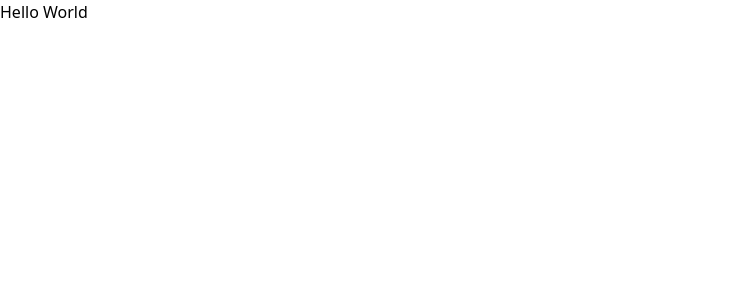
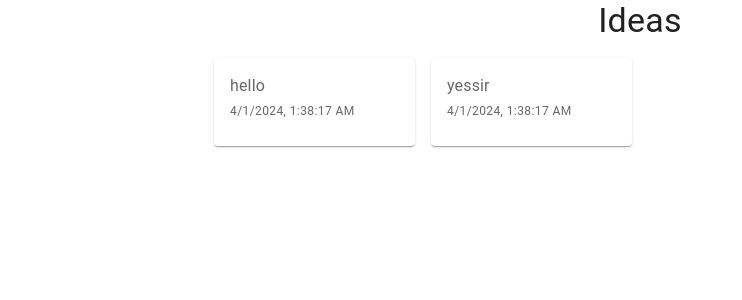
Before and after one commit to Sharat21/CSC301Project, a React (Vite) app in the folder plan-it/frontend/: page / in a window 1280 px wide. Shown: the top 300 px of the page, without its empty margins (0-742 px from the left). Built offline with nearby package versions, Linux system fonts and the light colour scheme.

Commit message:
[PLAN22-P24-T1] Completed simple rendition of Ideas page with a few default ideas for testing

```diff
--- a/plan-it/frontend/src/App.tsx
+++ b/plan-it/frontend/src/App.tsx
@@ -1,7 +1,10 @@
 import React from "react";
+// @ts-ignore
+import Ideas from './Ideas/Ideas';
 
 function App() {
-  return <p>Hello World</p>;
+  // return <p>Hello World</p>;
+  return <div> <Ideas /> </div>
 }
 
 export default App;
--- /dev/null
+++ b/plan-it/frontend/src/Ideas/Ideas.jsx
@@ -0,0 +1,23 @@
+import React, { useState } from 'react';
+import { Container, CssBaseline, Typography } from '@mui/material';
+import IdeaList from './components/IdeaList';
+
+const Ideas = () => {
+  const [ideas, setIdeas] = useState([{id: 0, content: "hello", date: new Date().toLocaleString()}, {id: 1, content: "yessir", date: new Date().toLocaleString()}]);
+
+  const addIdea = (newIdea) => {
+    setIdeas([...ideas, { id: ideas.length + 1, ...newIdea }]);
+  };
+
+  return (
+    <Container component="main" maxWidth="md">
+      <CssBaseline />
+      <Typography variant="h4" align="center" gutterBottom>
+        Ideas
+      </Typography>
+      <IdeaList ideas={ideas} />
+    </Container>
+  );
+};
+
+export default Ideas;
--- /dev/null
+++ b/plan-it/frontend/src/Ideas/components/Idea.jsx
@@ -0,0 +1,19 @@
+import React from 'react';
+import { Card, CardContent, Typography } from '@mui/material';
+
+const Idea = ({ content, date }) => {
+  return (
+    <Card>
+      <CardContent>
+        <Typography variant="body1" color="text.secondary">
+          {content}
+        </Typography>
+        <Typography variant="caption" color="text.secondary">
+          {date}
+        </Typography>
+      </CardContent>
+    </Card>
+  );
+};
+
+export default Idea;
--- /dev/null
+++ b/plan-it/frontend/src/Ideas/components/IdeaList.jsx
@@ -0,0 +1,19 @@
+import React from 'react';
+import Idea from './Idea';
+import { Box, Grid } from '@mui/material';
+
+const IdeaList = ({ ideas }) => {
+  return (
+    <Box mt={2}>
+      <Grid container spacing={2}>
+        {ideas.map((idea) => (
+          <Grid item key={idea.id} xs={12} sm={6} md={4} lg={3}>
+            <Idea content={idea.content} date={idea.date} />
+          </Grid>
+        ))}
+      </Grid>
+    </Box>
+  );
+};
+
+export default IdeaList;
```
Also changed, not shown: plan-it/frontend/src/Suggestions/Suggestions.jsx (deleted).
